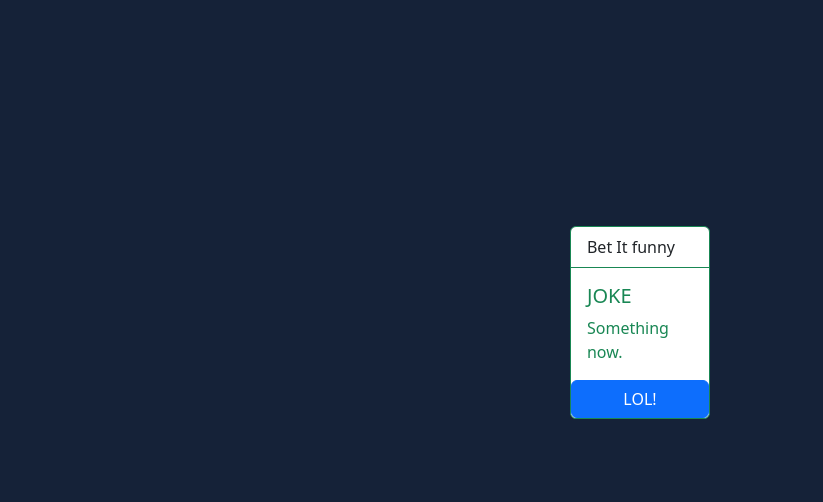
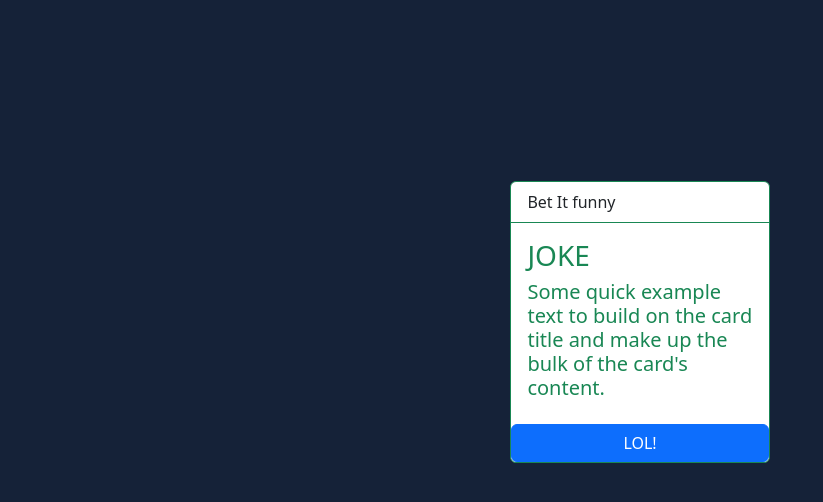
Before and after one commit to SiphamandlaMbuyazi/COOL-STUFF, a plain HTML site: page index.html in a window 1280 px wide. Shown: the part 70-572 px from the top of the page, without its empty margins (0-823 px from the left). Drawn offline with nearby package versions, Linux system fonts and the light colour scheme; no server answers.

Commit message:
final changes

```diff
--- a/index.html
+++ b/index.html
@@ -50,18 +50,17 @@
 
             <div class="card-header bg-transparent border-success">Bet It funny</div>
             <div class="card-body text-success">
-                <h5 class="card-title">JOKE</h5>
-                <p id="joke" class="card-text">Some quick example text to build on the card title and make up the bulk of the card's content.</p>
+                <h3 class="card-title">JOKE</h3>
+                <h5 id="joke" class="card-title">Some quick example text to build on the card title and make up the bulk of the card's content.</h5>
             </div>
             <button id='next-joke' type="button" class="btn btn-primary">LOL!</button>
         </div>
     </div>
 </body>
 <script>
-  document.querySelector('p').innerHTML ="Something now.";
 
 const button = document.querySelector("#next-joke");
-const jokeDiv = document.querySelector("p");
+const jokeDiv = document.querySelector("h5");
 
 document.addEventListener("DOMContentLoaded", getJock);
 
@@ -75,7 +74,7 @@ async function getJock() {
   });
   const jokeObj = await jokeData.json();
   jokeDiv.innerHTML = jokeObj.joke;
-  console.log(jokeData);
+  //console.log(jokeData);
 }
 
 </script>
```
